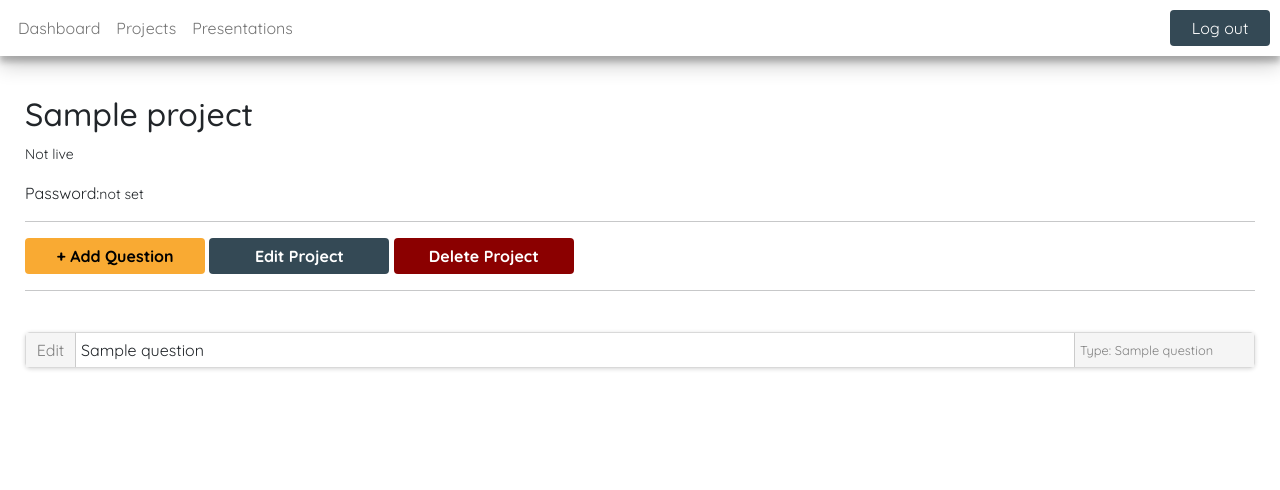
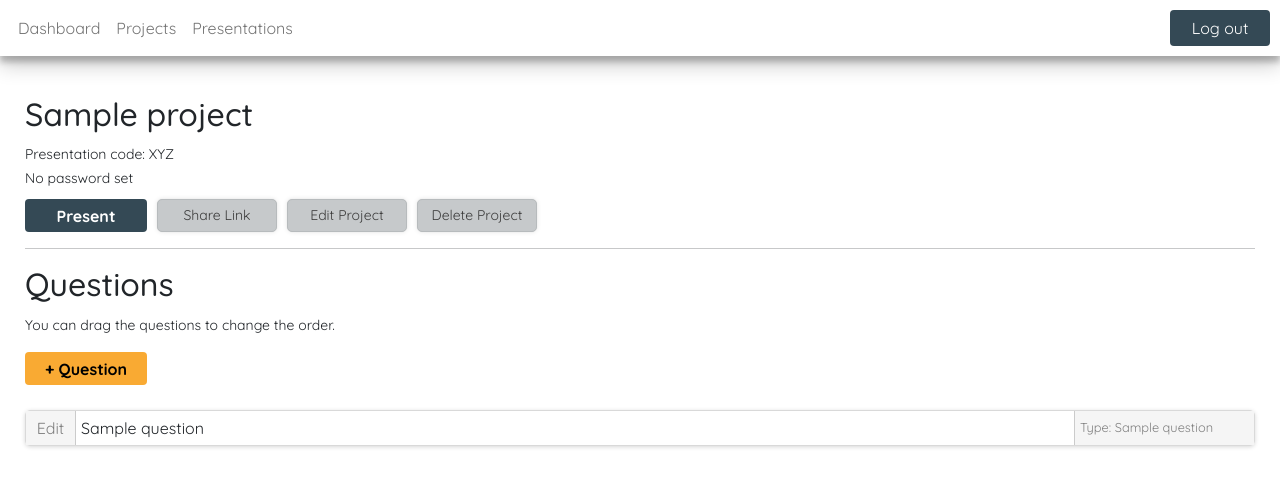
Before and after one commit to bgtti/polln, a Django app: page /dashboard/project/1 in a window 1280 px wide. Shown: the top 490 px of the page. Run offline with Django 4.2, Linux system fonts and the light colour scheme; a user stored in the database is signed in; tables that the repository leaves empty hold one stand-in row (values such as "Sample post"); some libraries are stand-ins or nearby versions.

Commit message:
project page style

```diff
--- a/dashboard/templates/dashboard/modal_add_question.html
+++ b/dashboard/templates/dashboard/modal_add_question.html
@@ -110,7 +110,7 @@
                         <div class="form-check form-switch" id="DASHBOARD-Q-SwitchParent">
                             <input class="form-check-input" type="checkbox" id="flexSwitchCheckDefault" name="choiceAnswerEnabled"
                                 role="switch" onclick="hideUnhideIfChecked('choiceAnswer')">
-                            <label class="form-check-label" for="flexSwitchCheckDefault" class="BASE-modal-label">Set answer</label>
+                            <label class="form-check-label" for="flexSwitchCheckDefault" class="BASE-modal-label">Show correct answer</label>
                         </div>
                     </div>
                     <br>
--- a/dashboard/templates/dashboard/project.html
+++ b/dashboard/templates/dashboard/project.html
@@ -11,22 +11,37 @@
 <!-- Content -->
 <div class="DASHBOARD-page-container">
     <h2>{{ project.name }}</h2>
-    <p><small>Not live</small></p>
-    <p>Password:<small>not set</small></p>
+    <div class="DASHBOARD-project-pjk-info">
+        <p><small>Presentation code: XYZ</small></p>
+        {% if project.pw_requirement == true %}
+            <p>Password: <small>{{ project.pw }}</small></p>
+        {% else %}
+            <p><small>No password set</small></p>
+        {% endif %}
+    </div>
+
+    <div class="DASHBOARD-project-btn-group">
+        <small><a href="#" role="button" class="btn btn-dark my-2 my-sm-0 BASE-btn BASE-btn-type2 DASHBOARD-add-prj-btn" onclick="">
+            Present</a></small>
+        <small><a href="#" role="button" class="BASE-btn BASE-btn-small-gray"
+            onclick="">
+                Share Link</a></small>
+        <small><a href="#" role="button" class="BASE-btn BASE-btn-small-gray"
+            onclick="editProjectData('{{project.pk}}')">
+            Edit Project</a></small>
+        <small><a href="#" role="button" class="BASE-btn BASE-btn-small-gray"
+            onclick="modalHideUnhide('modal_delete_project')">
+            Delete Project</a></small>
+    </div>
     <hr>
-    <section>
+    <!-- Questions -->
+    <h2>Questions</h2>
+    <p><small>You can drag the questions to change the order.</small></p>
+    <div>
         <a href="#" role="button" class="btn btn-light my-2 my-sm-0 BASE-btn BASE-btn-type1 DASHBOARD-add-prj-btn"
             onclick="modalHideUnhide('modal_add_question')">
-            + Add Question</a>
-        <a href="#" role="button" class="btn btn-dark my-2 my-sm-0 BASE-btn BASE-btn-type2 DASHBOARD-add-prj-btn"
-            onclick="editProjectData('{{project.pk}}')">
-            Edit Project</a>
-        <a href="#" role="button" class="btn btn-dark my-2 my-sm-0 BASE-btn BASE-btn-type3 DASHBOARD-add-prj-btn"
-            onclick="modalHideUnhide('modal_delete_project')">
-            Delete Project</a>
-    </section>
-    <hr>
-    <!-- Questions -->
+            + Question</a>
+    </div>
     <section>
         <a href="#" role="button" class="btn btn-light my-2 my-sm-0 BASE-btn BASE-btn-type4 DASHBOARD-add-prj-btn BASE-hide"
             onclick="getOrderOfQuestions()" id="BtnSaveQorder">
@@ -42,6 +57,7 @@
             {% endfor %}
         </div>
         {% else %}
+        <br>
         <p> You have no questions yet. Add a question!</p>
         {% endif %}
 
--- a/static/common.css
+++ b/static/common.css
@@ -1,5 +1,5 @@
 :root {
-    --main-gray: #b1bcc5;
+    --main-gray: #c6c9cb;
     --main-blue: #344955;
     --main-yellow: #f9aa33;
     --main-red: #8B0000;
@@ -20,12 +20,6 @@
     border: none;
 }
 
-@media (hover: hover) {
-    .BASE-btn:hover {
-        box-shadow: rgba(50, 50, 93, 0.25) 0px 30px 60px -12px inset, rgba(0, 0, 0, 0.3) 0px 18px 36px -18px inset;
-    }
-}
-
 .BASE-btn-type1 {
     background-color: var(--main-yellow) !important;
     width: 100px !important;
@@ -44,6 +38,28 @@
 .BASE-btn-type4 {
     background-color: var(--main-gray) !important;
     width: 100px !important;
+}
+
+.BASE-btn-small-gray{
+    display: inline-block;
+    width: 120px;
+    height: 33px;
+    padding: 5px;
+    color: rgb(61, 61, 61);
+    background-color: var(--main-gray);
+    border: 1px solid #b7bbbd;
+    border-radius: 5px;
+    text-decoration: none;
+    text-align: center;
+    box-shadow: rgba(0, 0, 0, 0.1) 0px 0px 5px 0px, rgba(0, 0, 0, 0.1) 0px 0px 1px 0px;
+}
+@media (hover: hover) {
+    .BASE-btn:hover {
+        box-shadow: rgba(50, 50, 93, 0.25) 0px 30px 60px -12px inset, rgba(0, 0, 0, 0.3) 0px 18px 36px -18px inset;
+    }
+    .BASE-btn-small-gray:hover{
+        color: black;
+    }
 }
 
 /* Navbar */
--- a/static/dashboard/script_dashboard.js
+++ b/static/dashboard/script_dashboard.js
@@ -159,7 +159,7 @@ function editQuestionData(questionId) {
                         let newSwitch = document.createElement('div')
                         newSwitch.innerHTML = `<input class="form-check-input" type="checkbox" id="flexSwitchCheckDefault" name="choiceAnswerEnabled"
                                 role="switch" onclick="hideUnhideIfChecked('choiceAnswer')" checked>
-                                <label class="form-check-label" for="flexSwitchCheckDefault" class="BASE-modal-label">Set answer</label>`;
+                                <label class="form-check-label" for="flexSwitchCheckDefault" class="BASE-modal-label">Show correct answer</label>`;
                         theSwitchParent.replaceChild(newSwitch, theSwitchParent.lastElementChild)
                         hideUnhideIfChecked('choiceAnswer', newSwitch.firstChild)
                         document.querySelector('#rightChoice').value = questionData[0].fields.correctOption
--- a/static/dashboard/styles.css
+++ b/static/dashboard/styles.css
@@ -7,8 +7,22 @@
 }
 
 .DASHBOARD-add-prj-btn {
-    width:180px !important;
+    width:122px !important;
+    height: 33px;
     font-weight: bold;
+    padding: 5px;
+}
+.DASHBOARD-project-btn-group{
+    display: flex;
+    gap: 10px;
+    align-items: center;
+    flex-wrap: wrap;
+}
+.DASHBOARD-project-pjk-info > *{
+    margin: 0;
+}
+.DASHBOARD-project-pjk-info{
+    margin-bottom: 10px;
 }
 
 .DASHBOARD-projects-section{
```
